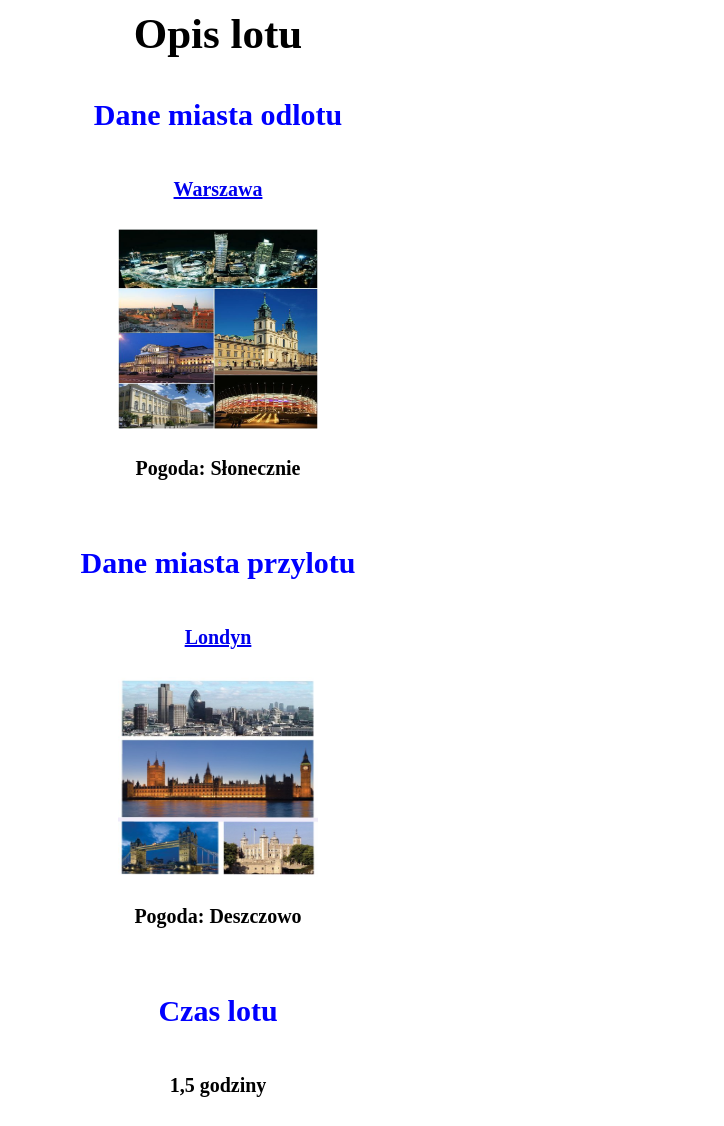
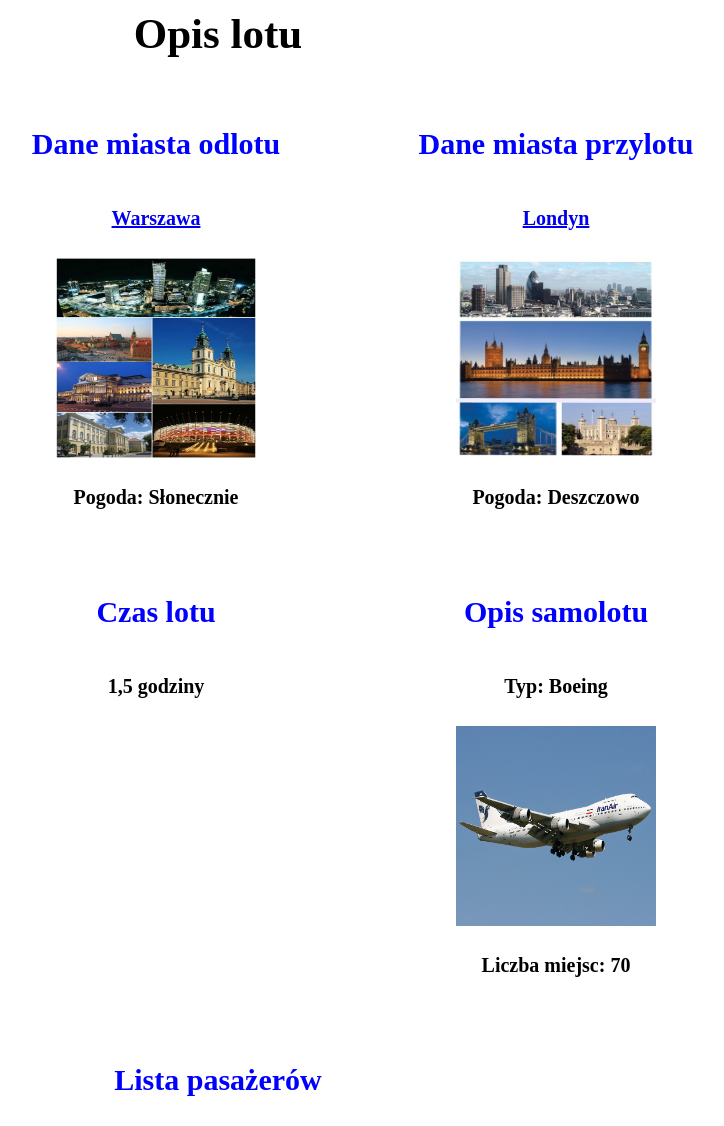
Before and after one commit to MaciejWojtala/WWW, a plain HTML site: page Podstrona.html in a window 1280 px wide. Shown: the part 20-1146 px from the top of the page, without its empty margins (422-1146 px from the left). Drawn offline with Linux system fonts and the light colour scheme; a script that the page names is missing.

Commit message:
Lab2 - poprawki v.3

```diff
--- a/Podstrona.html
+++ b/Podstrona.html
@@ -11,7 +11,10 @@
 <body>
     <h1 class = "header1">Opis lotu</h1>
 
-        <section>
+        <div class = "flex">
+
+            <div>
+                <section class = "section">
                     <h2 class = "header">Dane miasta odlotu</h2>
 
                             <ul class = "opis_lotu">
@@ -20,8 +23,10 @@
                                 <li>Pogoda: Słonecznie</li>
                             </ul>
                 </section>
+            </div>
 
-        <section>
+            <div>
+                <section class = "section">
                     <h2 class = "header">Dane miasta przylotu</h2>
                             <ul class = "opis_lotu">
                                 <li><a href = "https://pl.wikipedia.org/wiki/Londyn">Londyn</a></li>
@@ -29,16 +34,23 @@
                                 <li>Pogoda: Deszczowo</li>
                             </ul>
                 </section>
+            </div>
+        </div>
 
-        <section>
+        <div class = "flex">
+
+            <div>
+                <section class = "section">
                     <h2 class = "header">Czas lotu</h2>
 
                     <ul class = "opis_lotu">
                         <li>1,5 godziny</li>
                     </ul>
                 </section>
+            </div>
 
-        <section>
+            <div>
+                <section class = "section">
                     <h2 class = "header">Opis samolotu</h2>
                             <ul class = "opis_lotu">
                                 <li>Typ: Boeing</li>
@@ -46,6 +58,9 @@
                                 <li>Liczba miejsc: 70</li>
                             </ul>
                 </section>
+            </div>
+
+        </div>
 
         <section>
             <h2 class = "header">Lista pasażerów</h2>
--- a/main.css
+++ b/main.css
@@ -114,3 +114,16 @@ img.opis_lotu {
 .powrot {
     font-size: 23px;
 }
+
+div.flex {
+    display: flex;
+    flex-direction: row;
+    margin-left: 370px;
+    margin-right: 370px;
+}
+
+.section {
+    margin-left: 50px;
+    margin-right: 50px;
+    width: 300px;
+}
```
Lines whose indentation alone changed are shown as unchanged.
